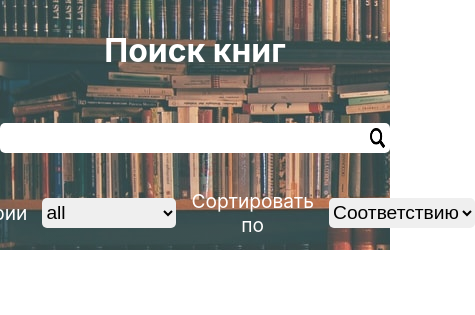
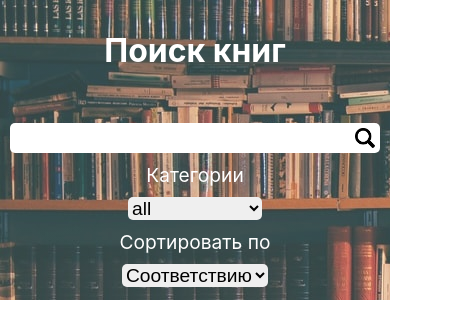
Before and after one commit to leonidrawhide/book-search, a React (Create React App) app: page / in a window 390 px wide. Shown: the top 315 px of the page, 475 px wide, since content can reach past the window. Built offline with nearby package versions, Linux system fonts and the light colour scheme; no server answers.

Commit message:
added responsiveness

```diff
--- a/src/components/Styles/styles.css
+++ b/src/components/Styles/styles.css
@@ -5,7 +5,7 @@
 }
 
 .header .header__name {
-  height: 40%;
+  height: 100px;
   width: 100%;
   display: table;
 }
@@ -18,7 +18,7 @@
 }
 
 .header .header__search {
-  height: 30%;
+  height: 75px;
   width: 100%;
   display: -webkit-box;
   display: -ms-flexbox;
@@ -41,6 +41,7 @@
 
 .header .header__search button {
   height: 30px;
+  width: 30px;
   border: none;
   background-color: white;
   border-radius: 0 5px 5px 0;
@@ -60,6 +61,18 @@
   background-color: silver;
 }
 
+@media (max-width: 580px) {
+  .header .header__search input {
+    margin-left: 10px;
+    width: calc(100% - 50px);
+  }
+  .header .header__search button {
+    margin-right: 10px;
+    height: 30px;
+    width: 30px;
+  }
+}
+
 .header .header__sort {
   height: 30%;
   width: 100%;
@@ -77,7 +90,7 @@
 .header .header__sort label {
   font-size: 1.2rem;
   color: white;
-  margin: 0 15px;
+  margin: 10px 15px;
 }
 
 .header .header__sort select {
@@ -85,6 +98,21 @@
   font-size: 1.2rem;
   border: none;
   border-radius: 5px;
+}
+
+@media (max-width: 580px) {
+  .header .header__sort {
+    -webkit-box-orient: vertical;
+    -webkit-box-direction: normal;
+        -ms-flex-direction: column;
+            flex-direction: column;
+  }
+}
+
+@media (max-width: 580px) {
+  .header {
+    height: 300px;
+  }
 }
 
 .book-list {
@@ -183,7 +211,8 @@
 }
 
 .book-page {
-  padding: 20px 15%;
+  max-width: calc(1920px - 30%);
+  margin: 0 auto;
 }
 
 .book-page .book-page__info {
@@ -196,6 +225,15 @@
           justify-content: space-between;
 }
 
+.book-page .book-page__info .book-page__info_cover {
+  max-width: calc(100% - 55%);
+}
+
+.book-page .book-page__info .book-page__info_cover img {
+  max-width: 100%;
+  max-height: 100%;
+}
+
 .book-page .book-page__info .book-page__info_wrapper {
   display: -webkit-box;
   display: -ms-flexbox;
@@ -204,7 +242,7 @@
   -webkit-box-direction: normal;
       -ms-flex-direction: column;
           flex-direction: column;
-  width: 600px;
+  max-width: calc(100% - 55%);
 }
 
 .book-page .book-page__info .book-page__info_wrapper .book-page__info_wrapper_cats-auth {
@@ -221,7 +259,6 @@
 .book-page .book-page__info .book-page__info_wrapper .book-page__info_wrapper_cats-auth .book-page__info_wrapper_cats-auth_categories {
   background-color: rgba(128, 128, 128, 0.199);
   padding: 0 5px;
-  margin-left: 2px;
   max-width: 180px;
   border-radius: 15px;
   height: -webkit-fit-content;
@@ -241,6 +278,55 @@
 
 .book-page .book-page__info .book-page__info_wrapper .book-page__info_wrapper_description {
   text-align: justify;
+  word-wrap: break-word;
+}
+
+@media (max-width: 1200px) {
+  .book-page .book-page__info {
+    -webkit-box-orient: vertical;
+    -webkit-box-direction: normal;
+        -ms-flex-direction: column;
+            flex-direction: column;
+    -webkit-box-pack: center;
+        -ms-flex-pack: center;
+            justify-content: center;
+  }
+  .book-page .book-page__info .book-page__info_cover {
+    margin: 0 auto;
+    max-width: calc(1200px - 55%);
+  }
+  .book-page .book-page__info .book-page__info_wrapper {
+    margin: 15px auto 0;
+    max-width: 540px;
+  }
+  .book-page .book-page__info .book-page__info_wrapper .book-page__info_wrapper_description {
+    max-width: calc(1920px - 55%);
+  }
+}
+
+@media (max-width: 540px) {
+  .book-page .book-page__info .book-page__info_wrapper {
+    width: 100%;
+  }
+}
+
+@media (max-width: 440px) {
+  .book-page .book-page__info .book-page__info_wrapper_cats-auth {
+    -webkit-box-pack: center;
+        -ms-flex-pack: center;
+            justify-content: center;
+    -webkit-box-orient: vertical;
+    -webkit-box-direction: normal;
+        -ms-flex-direction: column;
+            flex-direction: column;
+    max-width: 100%;
+  }
+  .book-page .book-page__info .book-page__info_wrapper_cats-auth .book-page__info_wrapper_cats-auth_categories {
+    margin: 0 auto 5px;
+  }
+  .book-page .book-page__info .book-page__info_wrapper_cats-auth .book-page__info_wrapper_cats-auth_authors {
+    margin: 5px auto 0;
+  }
 }
 
 .lds-ring {
--- a/src/components/Styles/styles.scss
+++ b/src/components/Styles/styles.scss
@@ -4,7 +4,7 @@
 	height: 250px;
 
 	.header__name {
-		height: 40%;
+		height: 100px;
 		width: 100%;
 		display: table;
 
@@ -17,7 +17,7 @@
 	}
 
 	.header__search {
-		height: 30%;
+		height: 75px;
 		width: 100%;
 		display: flex;
    		justify-content: center;
@@ -29,10 +29,13 @@
 			border: none;
 			padding: 0px 2px;
 			border-radius: 5px 0 0 5px;
+
+
 		}
 
 		button {
 			height: 30px;
+			width: 30px;
 			border: none;
 			background-color: white;
 			border-radius: 0 5px 5px 0;
@@ -50,6 +53,18 @@
 				background-color: rgb(192, 192, 192);
 			}
 		}
+
+		@media (max-width: 580px) {
+			input {
+				margin-left: 10px;
+				width: calc(100% - 50px)
+			}
+			button {
+				margin-right: 10px;
+				height: 30px;
+				width: 30px;
+			}
+		}
 	}
 
 	.header__sort {
@@ -58,10 +73,11 @@
 		display: flex;
    		justify-content: center;
    		align-items: center;
+
 		label {
 			font-size: 1.2rem;
 			color: white;
-			margin: 0 15px;
+			margin: 10px 15px;
 		}
 
 		select {
@@ -70,6 +86,14 @@
 			border: none;
 			border-radius: 5px;
 		}
+
+		@media (max-width: 580px) {
+			flex-direction: column;
+		}
+	}
+
+	@media (max-width: 580px) {
+		height: 300px;
 	}
 }
 
@@ -158,28 +182,37 @@
 }
 
 .book-page {
-	padding: 20px 15%;
+	max-width: calc(1920px - 30%);
+	margin: 0 auto;
+
 	.book-page__info {
 		display: flex;
 		margin: 0 10px;
 		justify-content: space-between;
 
+		.book-page__info_cover {
+			max-width: calc(100% - 55%);
+
+			img {
+				max-width: 100%;
+				max-height: 100%;
+			}
+		}
+
 		.book-page__info_wrapper {
 			display: flex;
 			flex-direction: column;
-			width: 600px;
+			max-width: calc(100% - 55%);
 
 			.book-page__info_wrapper_cats-auth {
 				display: flex;
 				justify-content: space-between;
 				margin: 0 auto;
-				// background-color: rgb(255, 144, 144);;
 				width: 400px;
 
 				.book-page__info_wrapper_cats-auth_categories {
 					background-color: rgba(128, 128, 128, 0.199);
 					padding: 0 5px;
-					margin-left: 2px;
 					max-width: 180px;
 					border-radius: 15px;
 					height: fit-content;
@@ -196,9 +229,51 @@
 
 			.book-page__info_wrapper_description {
 				text-align: justify;
+				word-wrap: break-word;
+			}
+		}
+
+		@media (max-width: 1200px) {
+			flex-direction: column;
+			justify-content: center;
+
+			.book-page__info_cover {
+				margin: 0 auto;
+				max-width: calc(1200px - 55%);
+			}
+			.book-page__info_wrapper {
+				margin: 15px auto 0;
+				max-width: 540px;
+
+				.book-page__info_wrapper_description {
+					max-width: calc(1920px - 55%);
+				}
+			}
+		}
+
+		@media (max-width: 540px) {
+			.book-page__info_wrapper {
+				width: 100%;
+
+			}
+		}
+
+		@media (max-width: 440px) {
+			.book-page__info_wrapper_cats-auth {
+				// padding: 0 auto;
+				justify-content: center;
+				flex-direction: column;
+				max-width: 100%;
+				.book-page__info_wrapper_cats-auth_categories {
+					margin: 0 auto 5px;
+				}
+				.book-page__info_wrapper_cats-auth_authors{
+					margin: 5px auto 0;
+				}
 			}
 		}
 	}
+
 }
 
 .lds-ring {
```
Also changed, not shown: 1 other file (tests, documents, lock files or other folders).
